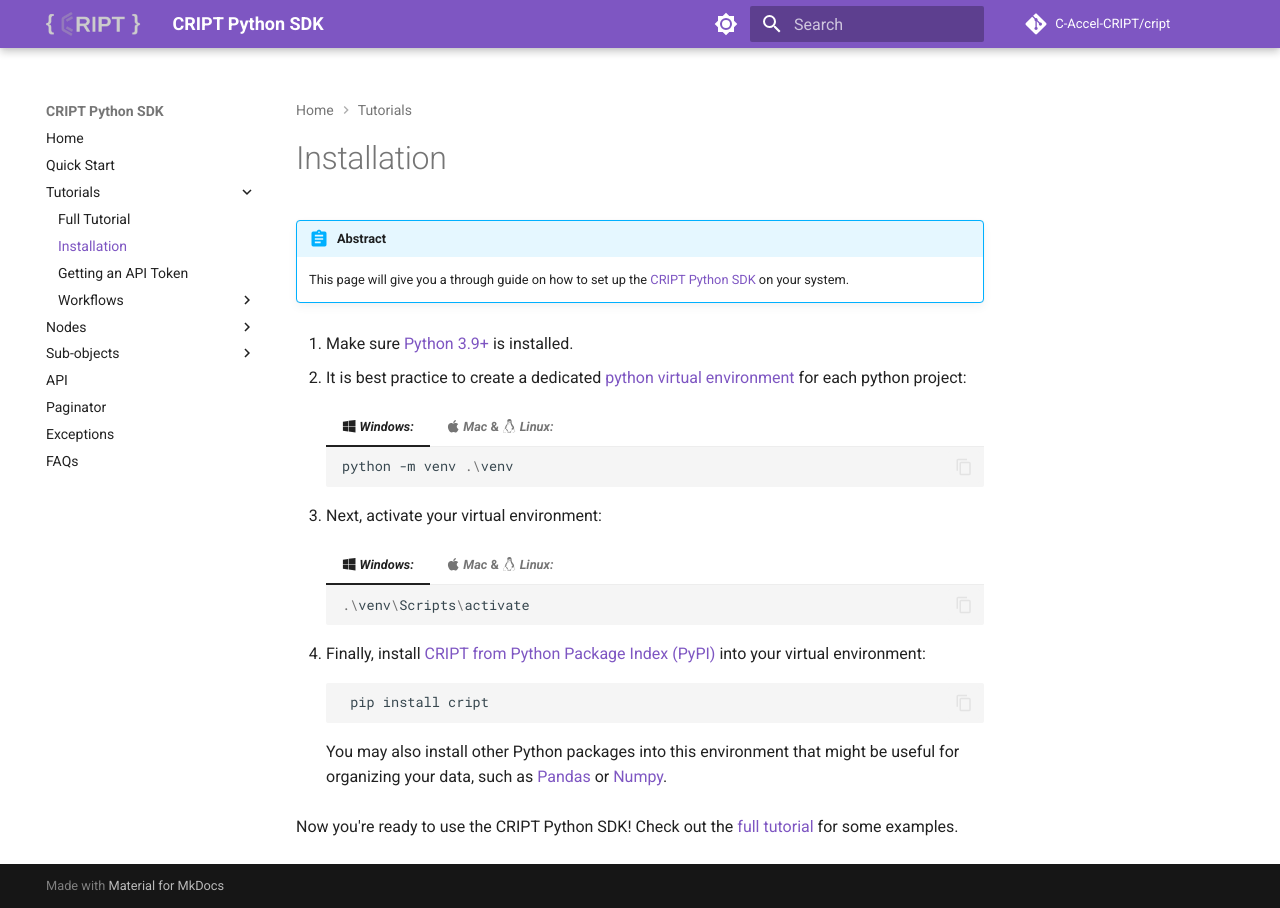
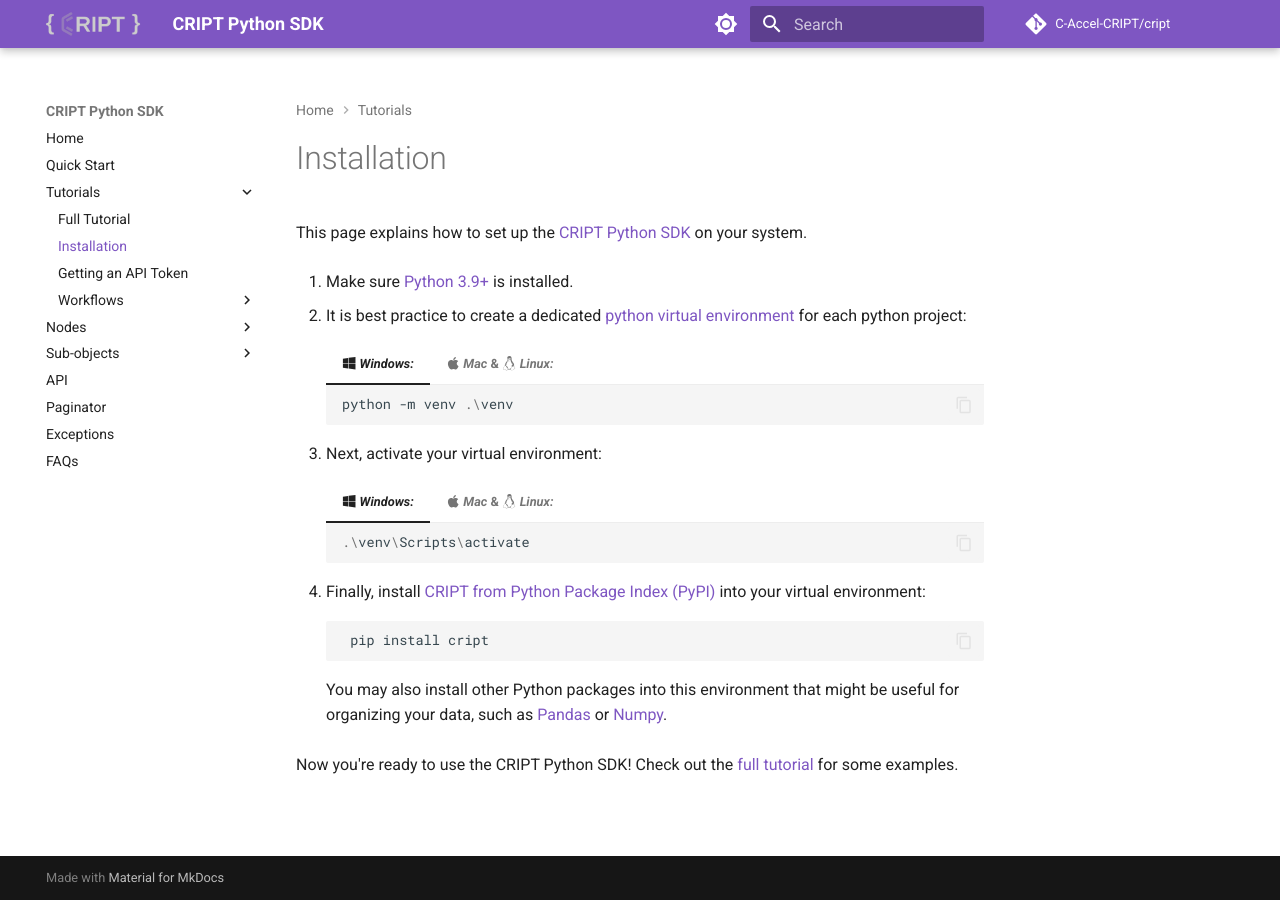
Before and after one commit to C-Accel-CRIPT/sdk-archive, an MkDocs documentation site: the page built from docs/tutorials/installation.md, in a window 1280 px wide. Built offline with MkDocs 1.6.1 and Material for MkDocs 9.7.7, drawn with Linux system fonts in a browser that asks for light colours; comment, search, counter and statistics services are not loaded.

Commit message:
Update installation.md

```diff
--- a/docs/tutorials/installation.md
+++ b/docs/tutorials/installation.md
@@ -1,7 +1,4 @@
-!!! abstract
-    This page will give you a through guide on how to set up the
-    <a href="https://pypi.org/project/cript/" target="_blank">CRIPT Python SDK</a>
-    on your system.
+This page explains how to set up the <a href="https://pypi.org/project/cript/" target="_blank">CRIPT Python SDK</a> on your system.
 
 1.  Make sure <a href="https://www.python.org/downloads/" target="_blank">Python 3.9+</a> is installed.
 
```
